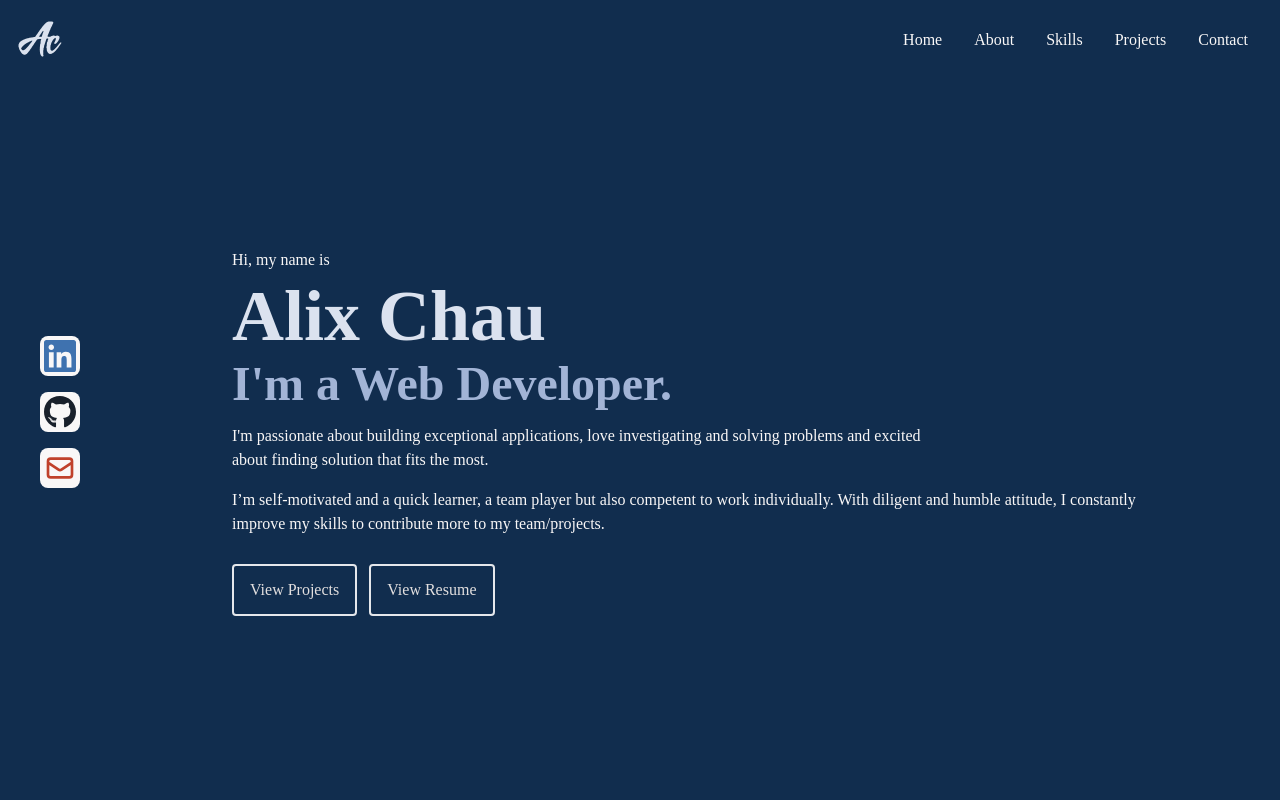
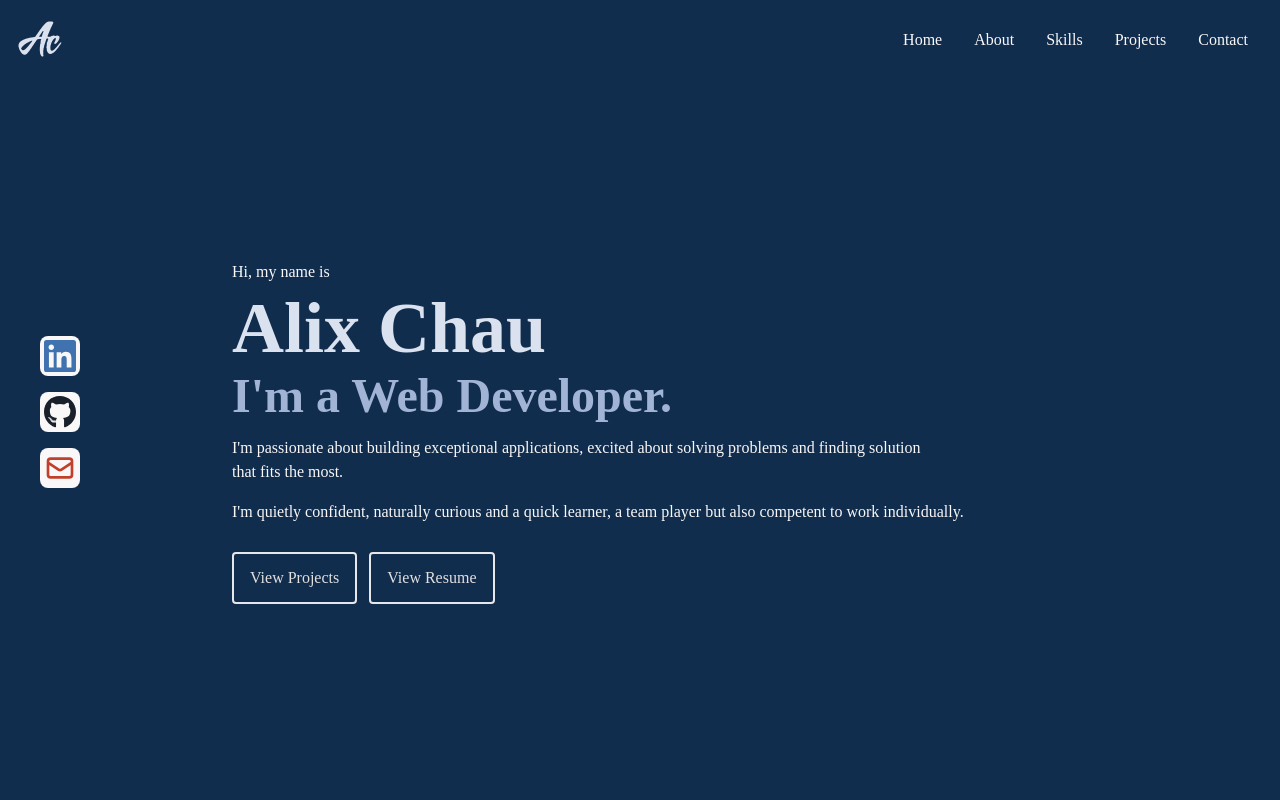
Before and after one commit to Alixchau/Portfolio-React, a React (Create React App) app: page / in a window 1280 px wide. Shown: the top 800 px of the page. Built offline with nearby package versions, Linux system fonts and the light colour scheme; the HTML template or start-up script is replaced by a standard one.

Commit message:
amend Home des

```diff
--- a/src/components/Home.jsx
+++ b/src/components/Home.jsx
@@ -11,8 +11,8 @@ const Home = () => {
         <p className='text-[#F9F7F7] pt-3'>Hi, my name is</p>
         <h1 className='text-4xl sm:text-7xl font-bold text-[#DBE2EF] py-2'>Alix Chau</h1>
         <h2 className='text-3xl sm:text-5xl font-bold text-[#a2b4d6]'>I'm a Web Developer.</h2>
-        <p className='text-[#F9F7F7] py-4 max-w-[700px]'>I'm passionate about building exceptional applications, love investigating and solving problems and excited about finding solution that fits the most. </p>
-        <p className='text-[#F9F7F7]'>I’m self-motivated and a quick learner, a team player but also competent to work individually. With diligent and humble attitude, I constantly improve my skills to contribute more to my team/projects.</p>
+        <p className='text-[#F9F7F7] py-4 max-w-[700px]'>I'm passionate about building exceptional applications, excited about solving problems and finding solution that fits the most. </p>
+        <p className='text-[#F9F7F7]'>I'm quietly confident, naturally curious and a quick learner, a team player but also competent to work individually.</p>
         <div className='flex'>
           <div>
             <button className='text-[#e2dfdf] border-2 rounded px-4 py-3 my-7 mr-3 hover:bg-[#3F72AF] duration-75 hover:border-[#3F72AF]'><Link to="projects" smooth={true} duration={500}>
```
